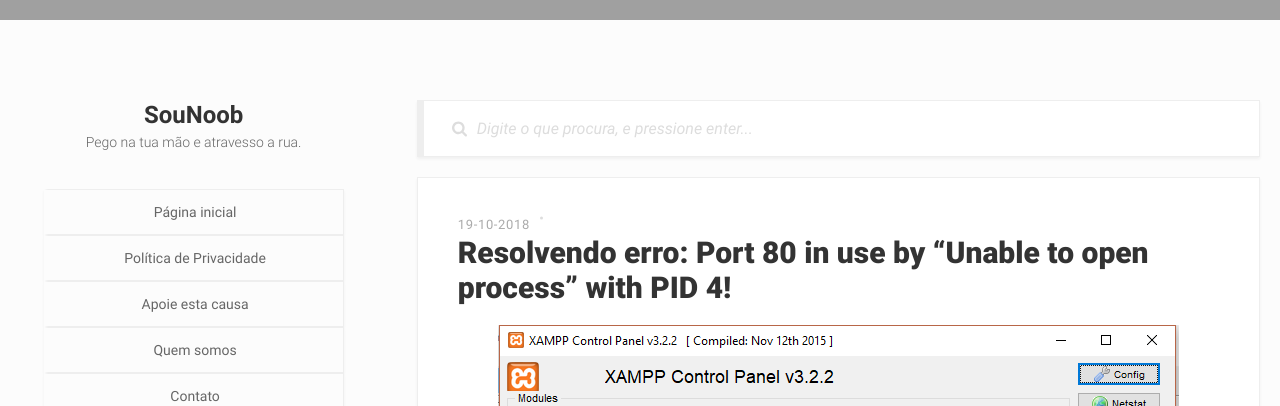
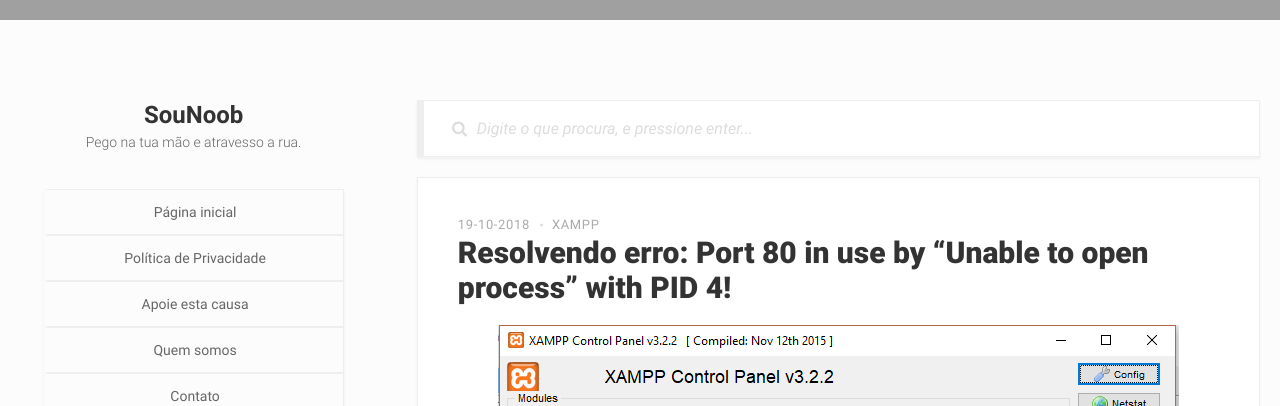
Before and after one commit to sounoob/sounoob.github.io, a Jekyll site: the page built from _posts/2018-10-19-resolvendo-erro-port-80-in-use-by-unable-to-open-process-with-pid-4.md, in a window 1280 px wide and 900 px high. Shown: the top 406 px of the window. Built offline with Jekyll 4.4.1, drawn with Linux system fonts in a browser that asks for light colours.

Commit message:
Update from Forestry.io - Updated resolvendo-erro-port-80-in-use-by-unable-to-open-process-with-pid-4.md

```diff
--- a/_posts/2018-10-19-resolvendo-erro-port-80-in-use-by-unable-to-open-process-with-pid-4.md
+++ b/_posts/2018-10-19-resolvendo-erro-port-80-in-use-by-unable-to-open-process-with-pid-4.md
@@ -3,8 +3,10 @@
 layout: post
 date: 2018-10-19 09:36:40 +0000
 author: sena
-categories: []
-tags: []
+categories:
+- xampp
+tags:
+- tutoriais
 redirect_from: erro-port-80-in-use-by-unable-to-open-process-with-pid-4-md
 image: "/assets/uploads/2018/10/19/xampp-erro-port80.pid4.png"
 
```
